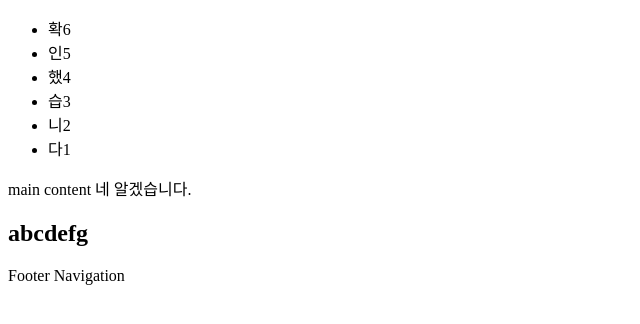
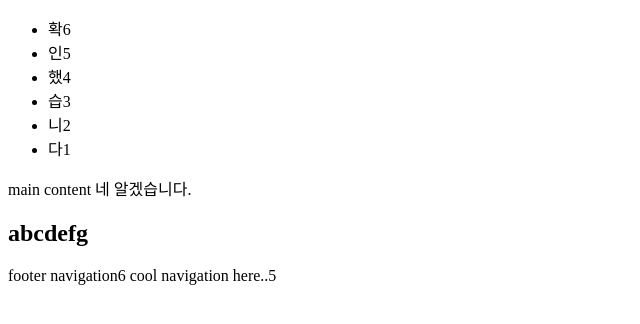
Before and after one commit to msh0108/company-project-1, a plain HTML site: page index.html in a window 1280 px wide. Shown: the whole page, without its empty margins (0-640 px from the left). Drawn offline with Linux system fonts and the light colour scheme.

Commit message:
footer 수정

```diff
--- a/index.html
+++ b/index.html
@@ -23,7 +23,8 @@
         <h1>abcdefg</h1>
     </section>
     <footer>
-        Footer Navigation
+        footer navigation6
+        cool navigation here..5
     </footer>
 </body>
 </html>
```
